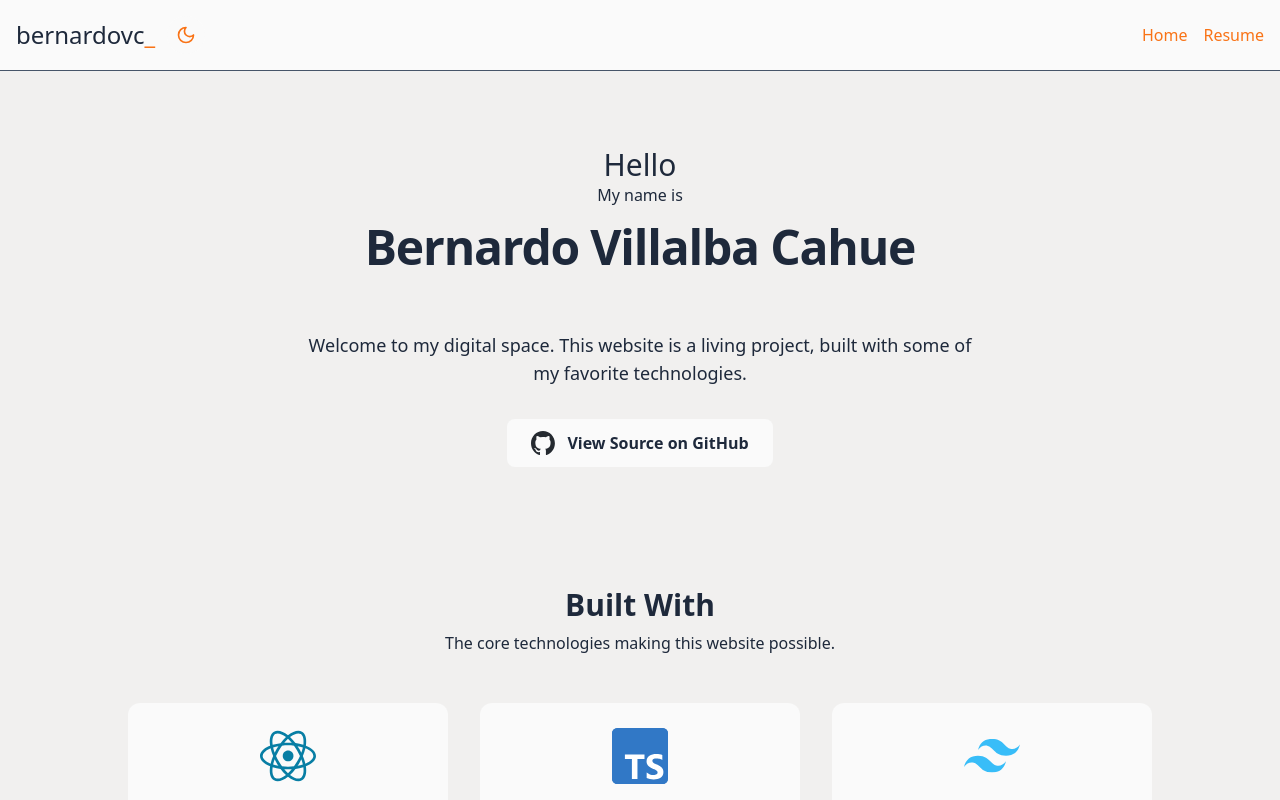
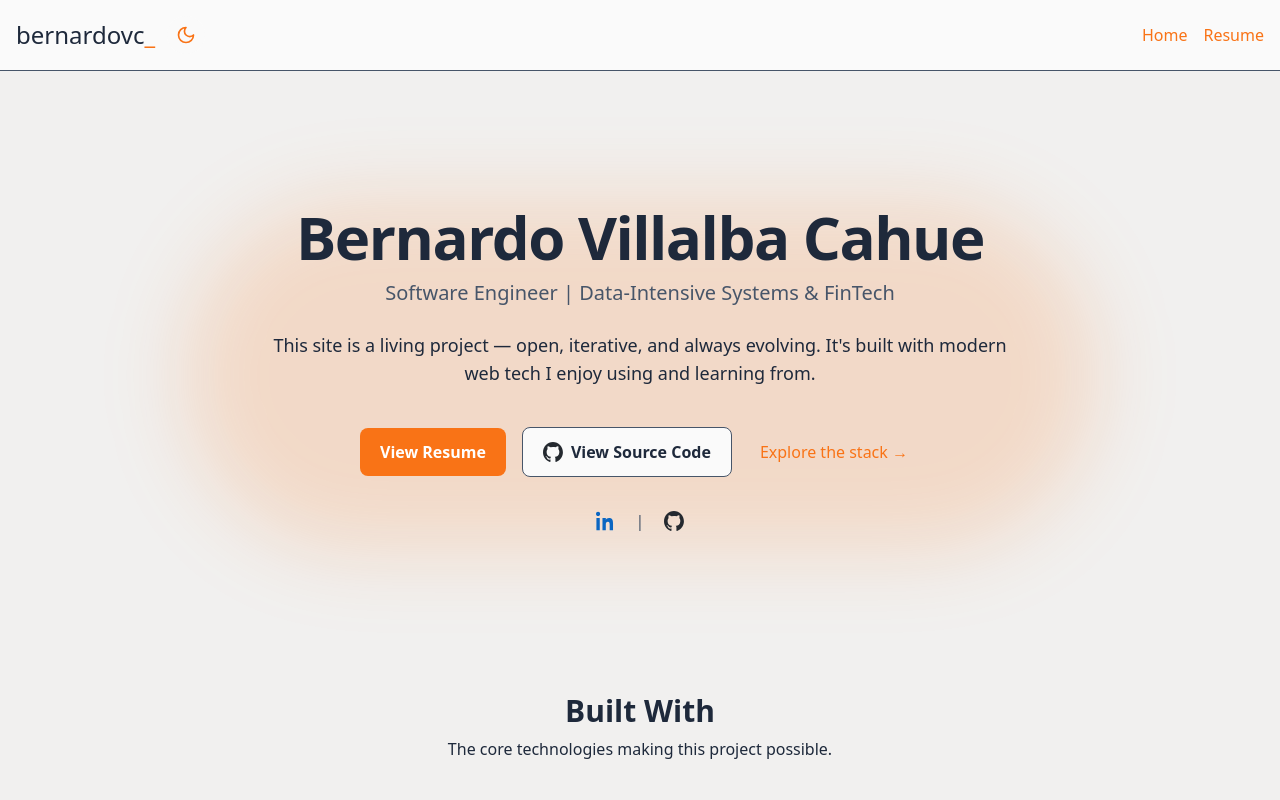
Before and after one commit to capatazche/my-public-website, a React (Vite) app: page / in a window 1280 px wide. Shown: the top 800 px of the page. Built offline with nearby package versions, Linux system fonts and the light colour scheme.

Commit message:
Over-Haul Home page

```diff
--- a/src/components/Hero.tsx
+++ b/src/components/Hero.tsx
@@ -1,7 +1,9 @@
 import { useTheme } from "../contexts/ThemeContext.tsx";
+import { Link } from "react-router-dom";
 
 import GithubLogoWhite from '../assets/github_white.svg';
 import GithubLogoBlack from '../assets/github_black.svg';
+import LinkedInLogo from '../assets/linkedin.svg';
 import {useData} from "../hooks/useData.ts";
 
 export default function Hero() {
@@ -9,35 +11,65 @@ export default function Hero() {
     const { personalInfo } = useData()
 
     return (
-        <section className="text-center py-15">
-            <h2 className="text-3xl text-secondary">
-                Hello
-            </h2>
-            <p className="mb-4">
-                My name is
-            </p>
-            <h1 className="text-5xl font-bold tracking-tight">
+        <section className="relative overflow-hidden py-20 md:py-28">
+            {/* Decorative gradient spotlight background */}
+            <div aria-hidden className="pointer-events-none absolute inset-x-0 -z-10 h-[26rem] md:h-[22rem]">
+                <div className="mx-auto h-full w-full md:w-[75%] md:rounded-full bg-accent/18 blur-2xl"></div>
+            </div>
+
+            <div className="mx-auto max-w-3xl text-center px-2">
+                <h1 className="mt-2 text-4xl md:text-6xl font-semibold tracking-tight">
                     {personalInfo.name}
                 </h1>
 
-            <p className="mt-15 max-w-2xl mx-auto text-lg">
-                Welcome to my digital space. This website is a living project, built with some of my favorite technologies.
+                {personalInfo.title && (
+                    <p className="mt-3 text-lg md:text-xl text-tertiary">
+                        {personalInfo.title}
+                    </p>
+                )}
+
+                <p className="mt-6 text-base md:text-lg text-secondary">
+                    This site is a living project — open, iterative, and always evolving. It's built with modern web tech I enjoy using and learning from.
                 </p>
 
+                {/* CTAs */}
+                <div className="mt-10 flex flex-col items-center justify-center gap-3 sm:flex-row sm:gap-4">
+                    <Link
+                        to="/resume"
+                        className="inline-flex items-center gap-2 rounded-lg bg-accent px-5 py-3 font-semibold text-white hover:no-underline transition-transform duration-150"
+                    >
+                        View Resume
+                    </Link>
+
                     <a
-                href={personalInfo.githubUrl}
+                        href="https://github.com/capatazche/my-public-website"
                         target="_blank"
                         rel="noopener noreferrer"
-                className={`
-                    mt-8 inline-flex items-center gap-3 px-6 py-3
-                    bg-bg-nav text-secondary font-semibold rounded-lg
-                    transition-all duration-200 ease-in-out
-                    hover:scale-105
-                `}
+                        className="inline-flex items-center gap-2 rounded-lg border border-tertiary bg-bg-nav px-5 py-3 font-semibold text-secondary hover:no-underline hover:border-accent transition-transform duration-150"
                     >
-                <img src={theme === 'light' ? GithubLogoBlack : GithubLogoWhite} alt="GitHub Logo" className="w-6 h-6" />
-                View Source on GitHub
+                        <img src={theme === 'light' ? GithubLogoBlack : GithubLogoWhite} alt="GitHub" className="w-5 h-5" />
+                        View Source Code
                     </a>
+
+                    <a
+                        href="#tech-stack"
+                        className="inline-flex items-center gap-2 px-3 py-3"
+                    >
+                        Explore the stack →
+                    </a>
+                </div>
+
+                {/* Socials */}
+                <div className="mt-8 flex items-center justify-center gap-5 text-tertiary">
+                    <a href={personalInfo.linkedinUrl} target="_blank" rel="noopener noreferrer" className="inline-flex items-center gap-2 hover:no-underline hover:text-accent-hover">
+                        <img src={LinkedInLogo} alt={`LinkedIn`} className={`h-5 w-5`}/>
+                    </a>
+                    |
+                    <a href={personalInfo.githubUrl} target="_blank" rel="noopener noreferrer" className="inline-flex items-center gap-2 hover:no-underline hover:text-accent-hover">
+                        <img src={theme === 'light' ? GithubLogoBlack : GithubLogoWhite} alt="GitHub" className="w-5 h-5" />
+                    </a>
+                </div>
+            </div>
         </section>
     );
 }
--- a/src/components/TechStack.tsx
+++ b/src/components/TechStack.tsx
@@ -51,8 +51,8 @@ const technologies = [
         description: 'The platform I will use for seamless hosting and CI/CD.',
         logoOnLight: AmplifyLogo,
         logoOnDark: AmplifyLogo,
-        shadowColorOnLight: '#BD0816',
-        shadowColorOnDark: '#BD0816',
+        shadowColorOnLight: '#de2d34',
+        shadowColorOnDark: '#de2d34',
         href: 'https://aws.amazon.com/amplify/'
     },
     {
@@ -69,11 +69,11 @@ const technologies = [
 export default function TechStack() {
     const { theme } = useTheme();
     return (
-        <section className="py-15">
+        <section id="tech-stack" className="pt-12 pb-15">
             <div className="text-center">
                 <h3 className="text-3xl font-bold">Built With</h3>
                 <p className="mt-2">
-                    The core technologies making this website possible.
+                    The core technologies making this project possible.
                 </p>
             </div>
 
--- a/src/components/resume/ResumeHeader.tsx
+++ b/src/components/resume/ResumeHeader.tsx
@@ -1,3 +1,9 @@
+import LinkedInLogo from '../../assets/linkedin.svg';
+import GithubLogoBlack from "../../assets/github_black.svg";
+import GithubLogoWhite from "../../assets/github_white.svg";
+
+import {useTheme} from "../../contexts/ThemeContext.tsx";
+
 interface Props {
     name: string;
     title: string;
@@ -8,6 +14,8 @@ interface Props {
 }
 
 export default function ResumeHeader({ name, title, location, email, linkedinUrl, githubUrl }: Props) {
+    const { theme } = useTheme();
+
     return (
         <header className="flex flex-col items-center text-center py-8">
             <h1 className="text-4xl md:text-5xl font-extrabold">{name}</h1>
@@ -18,11 +26,11 @@ export default function ResumeHeader({ name, title, location, email, linkedinUrl
                 <a href={`mailto:${email}`}>{email}</a>
                 <span>|</span>
                 <a href={linkedinUrl} target="_blank" rel="noopener noreferrer">
-                    LinkedIn
+                    <img src={LinkedInLogo} alt={`LinkedIn`} className={`h-5 w-5`}/>
                 </a>
                 <span>|</span>
                 <a href={githubUrl} target="_blank" rel="noopener noreferrer">
-                    Github
+                    <img src={theme === 'light' ? GithubLogoBlack : GithubLogoWhite} alt="GitHub" className="w-5 h-5" />
                 </a>
             </div>
         </header>
--- a/src/data/data.json
+++ b/src/data/data.json
@@ -4,7 +4,7 @@
   },
   "personalInfo": {
     "name": "Bernardo Villalba Cahue",
-    "title": "Senior Software Engineer | Data-Intensive Systems & FinTech",
+    "title": "Software Engineer | Data-Intensive Systems & FinTech",
     "location": "Minneapolis, MN",
     "email": "bernardo@bernardovc.dev",
     "linkedinUrl": "https://www.linkedin.com/in/bernardo-villalba-cahue",
--- a/src/pages/ResumePage.tsx
+++ b/src/pages/ResumePage.tsx
@@ -47,6 +47,15 @@ export default function ResumePage() {
                 <p className="text-justify">{resume.summary}</p>
             </ResumeSection>
 
+            <ResumeSection title="Technical Skills">
+                <SkillsList category="Languages" skills={resume.skills.languages} />
+                <SkillsList category="Cloud & DevOps" skills={resume.skills.cloudDevOps} />
+                <SkillsList category="Data Science" skills={resume.skills.dataScience} />
+                <SkillsList category="Backend" skills={resume.skills.backend} />
+                <SkillsList category="Frontend" skills={resume.skills.frontend} />
+                <SkillsList category="Developer Tools" skills={resume.skills.developerTools} />
+            </ResumeSection>
+
             <ResumeSection title="Experience">
                 <>
                     {resume.experience.map((job, index) => (
@@ -64,16 +73,6 @@ export default function ResumePage() {
                     ))}
                 </>
             </ResumeSection>
-
-
-            <ResumeSection title="Technical Skills">
-                <SkillsList category="Languages" skills={resume.skills.languages} />
-                <SkillsList category="Cloud & DevOps" skills={resume.skills.cloudDevOps} />
-                <SkillsList category="Data Science" skills={resume.skills.dataScience} />
-                <SkillsList category="Backend" skills={resume.skills.backend} />
-                <SkillsList category="Frontend" skills={resume.skills.frontend} />
-                <SkillsList category="Developer Tools" skills={resume.skills.developerTools} />
-            </ResumeSection>
         </div>
     );
 };
```
Also changed, not shown: src/assets/linkedin.svg (added). Lines whose indentation alone changed are shown as unchanged.
